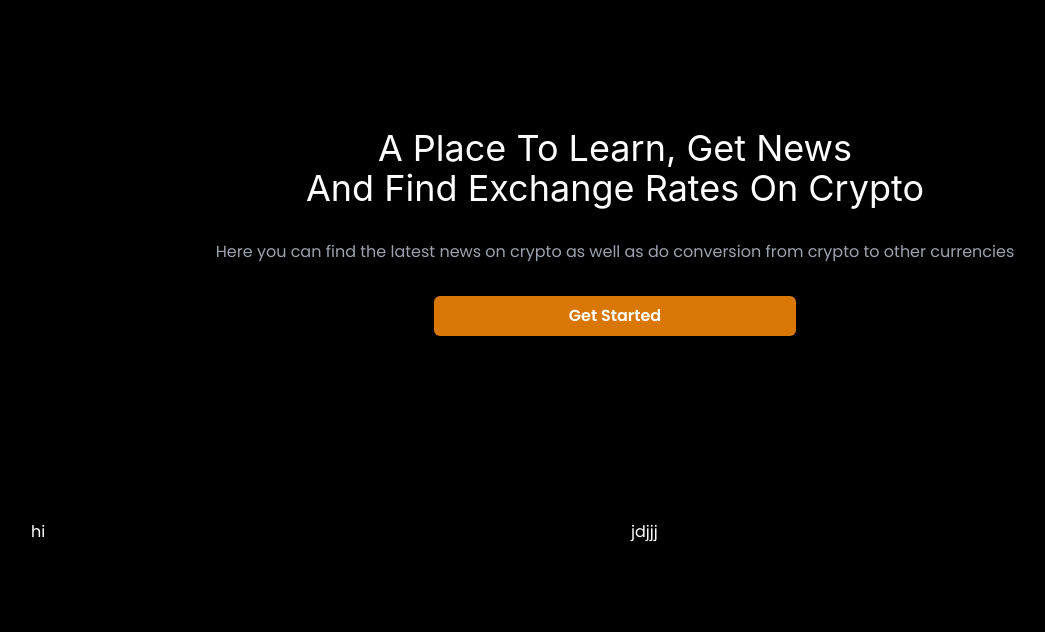
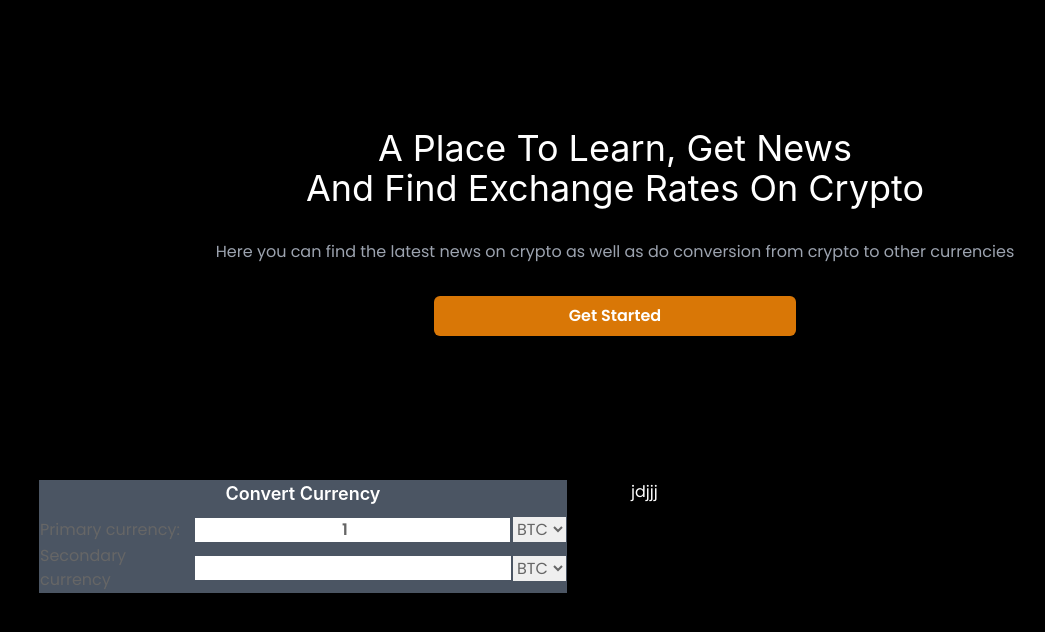
Before and after one commit to JaySwithin/crypto-web, a React (Create React App) app: page / in a window 1280 px wide. Shown: the top 632 px of the page, without its empty margins (25-1070 px from the left). Built offline with nearby package versions, Linux system fonts and the light colour scheme; the HTML template or start-up script is replaced by a standard one.

Commit message:
Minor progress

```diff
--- a/src/components/Display.js
+++ b/src/components/Display.js
@@ -1,11 +1,69 @@
 import React from 'react'
+import { useState } from 'react';
 
 function Display() {
+  const currencies = ['BTC', 'ETH', 'USD', 'EUR', 'XRP' , 'LTC', 'ADA'];
+  const [primaryValue, setPrimaryValue] = useState('BTC');
+  const [secondaryValue, setSecondaryValue] = useState('BTC');
+  const [amount, setAmount] = useState(1);
+
+  console.log(secondaryValue);
+
+
+
   return (
-    <div className="p-14">
-      <div className="mt-8 grid md:grid-cols-2 gap-8">
-        <div>
-          <p className="text-white">hi</p>
+    <div className="p-8">
+      <div className="mt-4 grid md:grid-cols-2 gap-8">
+        <div className="lg:px-8">
+          <div className="uk-card uk-card-default bg-gray-600">
+            <h2 className="text-center text-lg font-semibold text-white mb-2">Convert Currency</h2>
+            <table>
+              <tbody>
+                <tr>
+                  <td>Primary currency: </td>
+                  <td>
+                    <input className="text-center font-semibold"
+                      type="number"
+                      name="primary-currency"
+                      value={amount}
+                      onChange={(e) => setAmount(e.target.value)}
+                    />
+                  </td>
+                  <td>
+                     <select
+                      value={primaryValue}
+                      name="primary-option"
+                      className="primary-options"
+                      onChange={(e) => setPrimaryValue(e.target.value)}
+                      >
+                        {currencies.map((currency, _index) => (<option key={_index}> {currency} </option>))}
+                     </select>
+                  </td>
+                </tr>
+
+                <tr>
+                  <td>Secondary currency</td>
+                  <td>
+                    <input
+                      type="number"
+                      name="secondary-currency"
+                      value={""}
+                    />
+                  </td>
+                  <td>
+                     <select
+                      value={secondaryValue}
+                      name="secondary-option"
+                      className="secondary-option"
+                      onChange={(e) => setSecondaryValue(e.target.value)}
+                      >
+                        {currencies.map((currency, _index) => (<option key={_index}> {currency} </option>))}
+                     </select>
+                  </td>
+                </tr>
+              </tbody>
+            </table>
+          </div>
         </div>
         <div>
           <p className="text-white">jdjjj</p>
```
